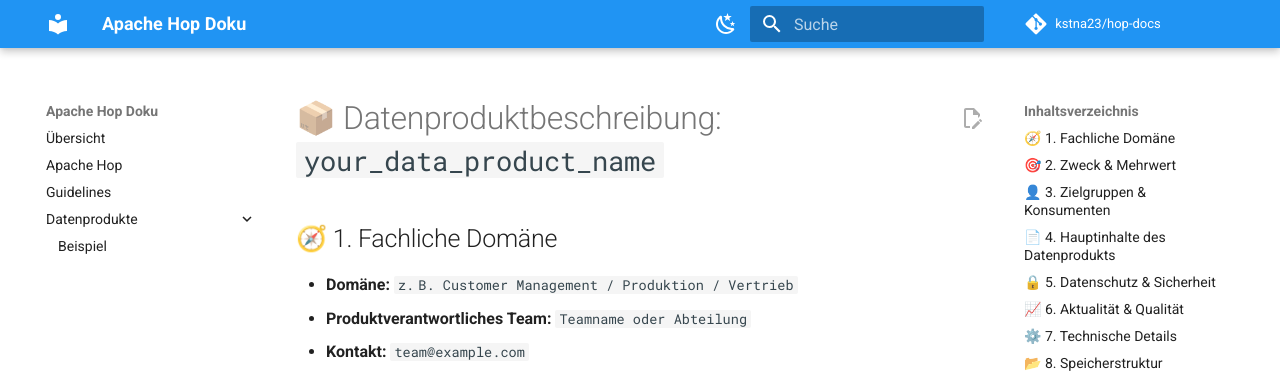
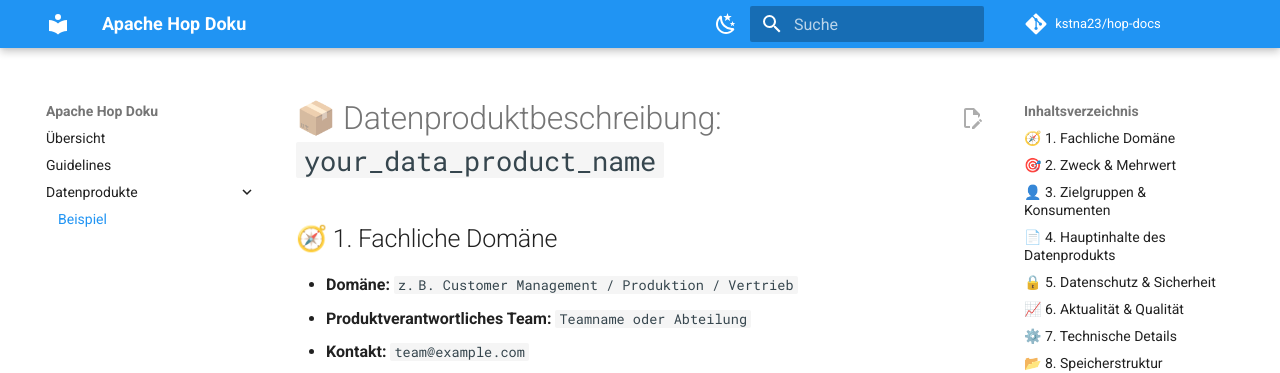
Before and after one commit to kstna23/hop-docs, an MkDocs documentation site: the page built from docs/datenproduktbeschreibung_technisch.md, in a window 1280 px wide. Shown: the top 373 px of the page. Built offline with MkDocs 1.6.1 and Material for MkDocs 9.7.7, drawn with Linux system fonts in a browser that asks for light colours; comment, search, counter and statistics services are not loaded.

Commit message:
Update mkdocs.yml

```diff
--- a/mkdocs.yml
+++ b/mkdocs.yml
@@ -32,10 +32,10 @@
 
 nav:
   - Übersicht: index.md
-  - Apache Hop: apache-hop.md
-  - Guidelines: developer-guidelines.md
+
+  - Guidelines: hop_developer_guidelines.md
   - Datenprodukte:
-      - Beispiel: beispiel-datenprodukt.md
+      - Beispiel: datenproduktbeschreibung_technisch.md
 
 markdown_extensions:
   - admonition
```
